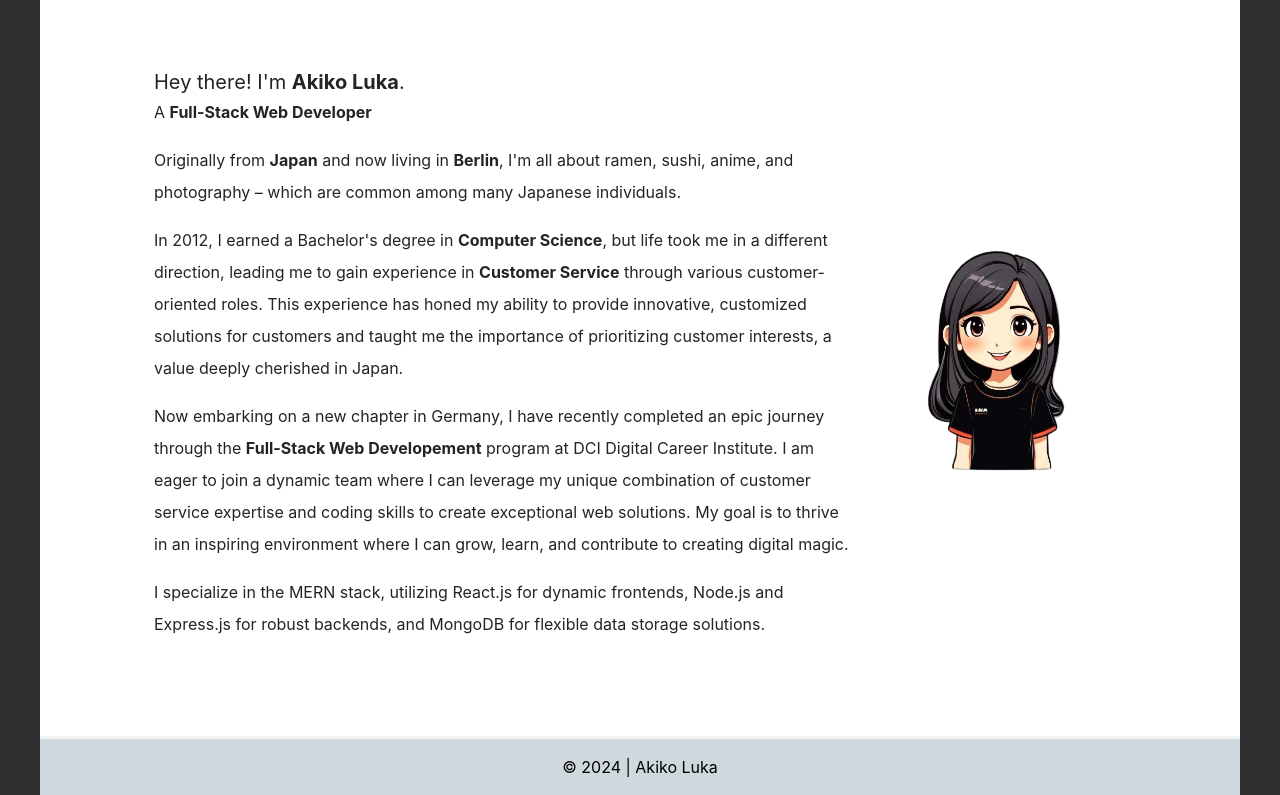
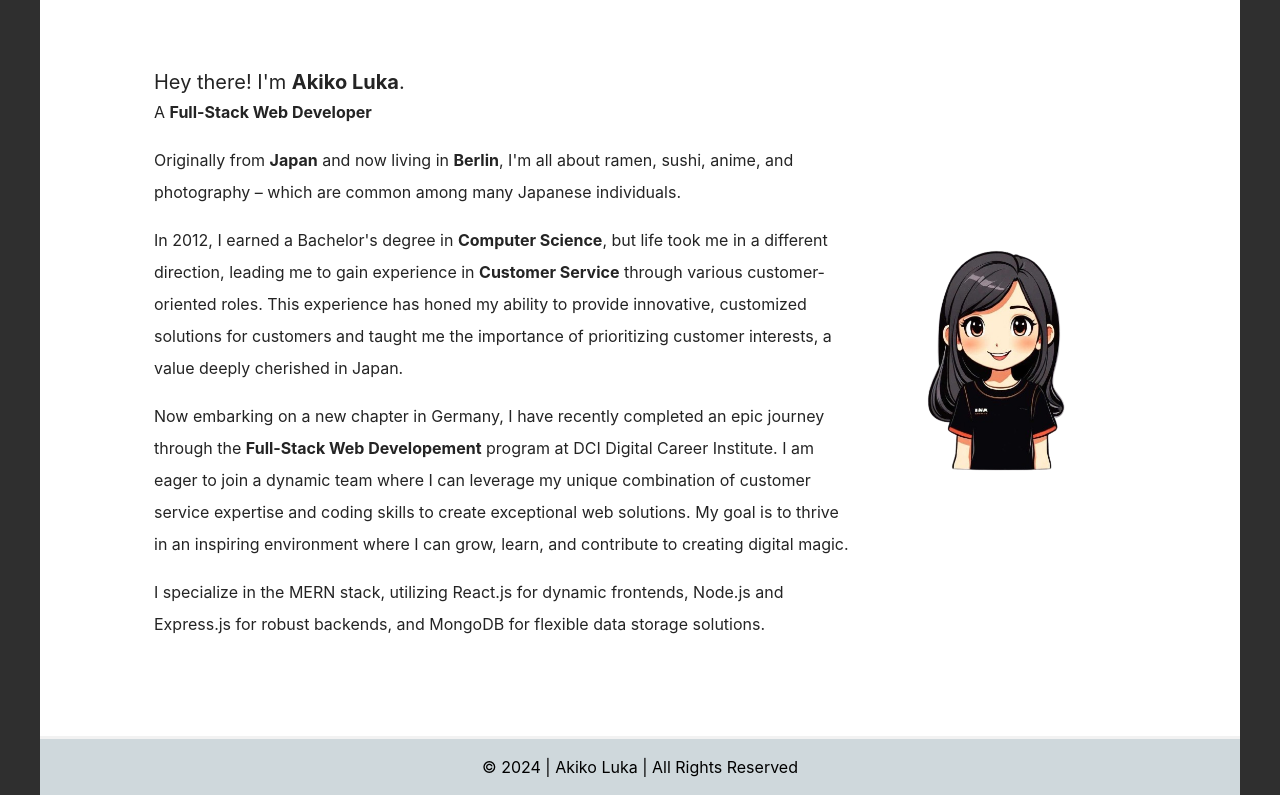
Before and after one commit to akiko-luka/akiko-portfolio, a React (Vite) app: page / in a window 1280 px wide. Shown: the part 3953-4748 px from the top of the page. Built offline with nearby package versions, Linux system fonts and the light colour scheme.

Commit message:
Update footer to include "All Rights Reserved"

```diff
--- a/src/pages/Home.jsx
+++ b/src/pages/Home.jsx
@@ -26,7 +26,7 @@ const Home = () => {
         <footer
           className={`p-4 text-center ${darkMode ? "text-white" : "bg-green-light text-black"}`}
         >
-          &copy; {new Date().getFullYear()} | Akiko Luka
+          &copy; {new Date().getFullYear()} | Akiko Luka | All Rights Reserved
         </footer>
       </div>
     </>
--- a/tailwind.config.js
+++ b/tailwind.config.js
@@ -22,7 +22,7 @@ export default {
       },
       boxShadow: {
         "box-shadow": "0 3px 5px #000000c0",
-        "box-shadow-dark": "0 3px 5px #00000080",
+        "box-shadow-dark": "0 3px 5px #4D4D4D",
       },
     },
   },
```
